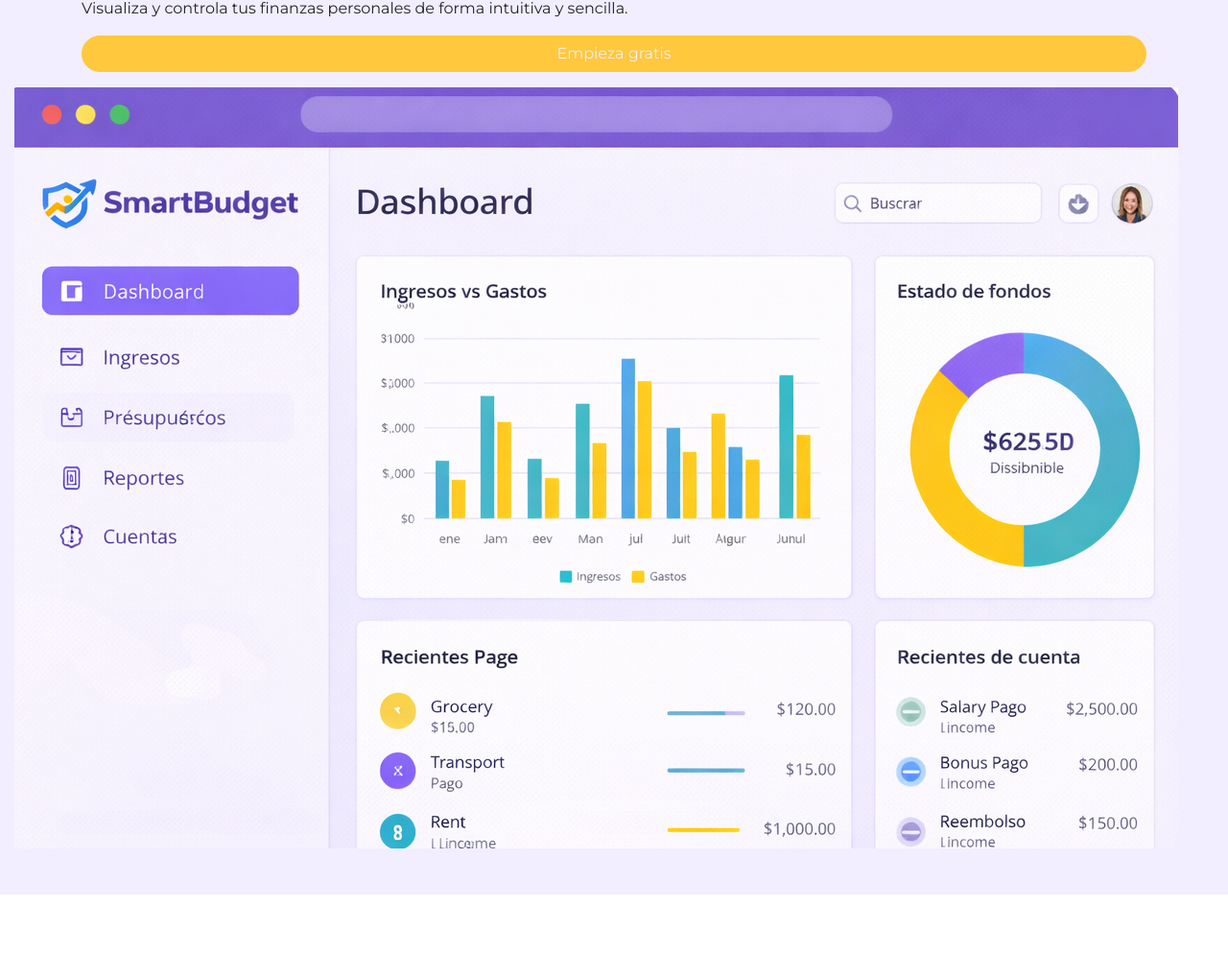
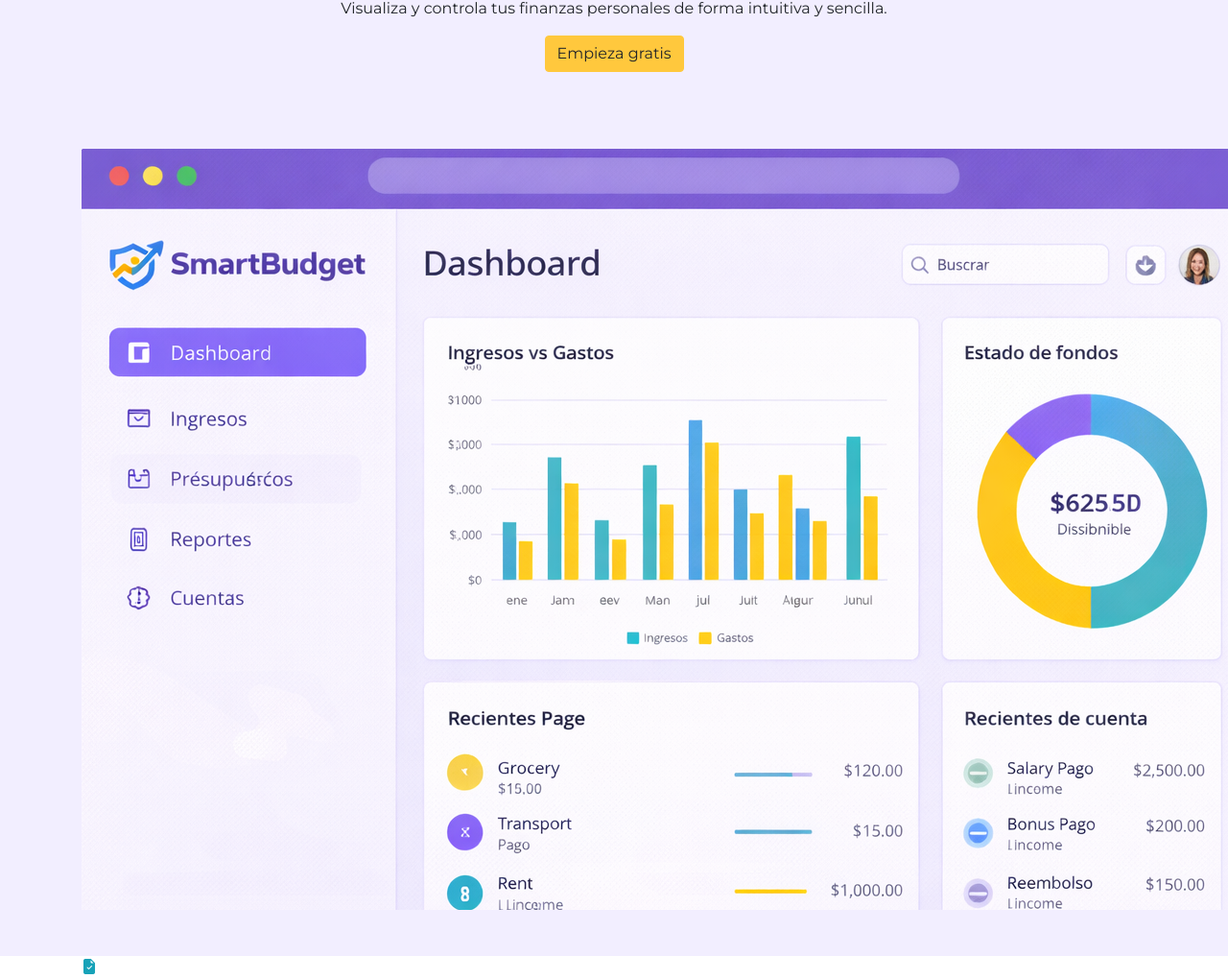
Before and after one commit to lessaez/Smart-Budget-Modulo-3, a website: page index.html in a window 1280 px wide. Shown: the part 244-1264 px from the top of the page at 96% size. Before the commit the page ends 1176 px from the top, so only its background shows below. Drawn offline with nearby package versions, Linux system fonts and the light colour scheme.

Commit message:
Actualización de características

```diff
--- a/assets/scss/vendors/_bootstrap.scss
+++ b/assets/scss/vendors/_bootstrap.scss
@@ -16,3 +16,4 @@ $theme-colors: map-merge($theme-colors, $sb-colores);
 
 // 5) Bootstrap completo
 @import "../../../node_modules/bootstrap/scss/bootstrap";
+@import url("https://cdn.jsdelivr.net/npm/bootstrap-icons@1.13.1/font/bootstrap-icons.min.css");
--- a/index.html
+++ b/index.html
@@ -48,16 +48,27 @@
 
     <!-- Sección Hero -->
     <section class="container-fluid bg-brand-lavender py-5">
-        <div class="container">
+        <div class="container text-center">
             <h1>Controla tu dinero <br />sin complicaciones</h1>
-            <p>Visualiza y controla tus finanzas personales de forma intuitiva y sencilla. </p>
-            <button class="btn btn-brand-yellow text-brand-lavender btn-block rounded-pill mb-3">Empieza gratis</button>
-        </div>
-        <div>
-            <img src="./assets/img/dashboard-recortado.png" class="hero__img" alt="" />
+            <p>Visualiza y controla tus finanzas personales de forma intuitiva y sencilla.</p>
+            <button class="btn btn-brand-yellow btn-hero">
+                Empieza gratis
+            </button>
+
+            <!-- Imagen -->
+            <div class="hero__img-wrapper">
+                <img src="./assets/img/dashboard-recortado.png" class="hero__img">
+            </div>
+
         </div>
     </section>
+
     <!-- Sección Características -->
+    <section>
+        <div class="container">
+            <i class="bi bi-file-earmark-check-fill text-info fs-3"></i>
+        </div>
+    </section>
 
 </body>
 
```
Also changed, not shown: assets/css/main.css.
